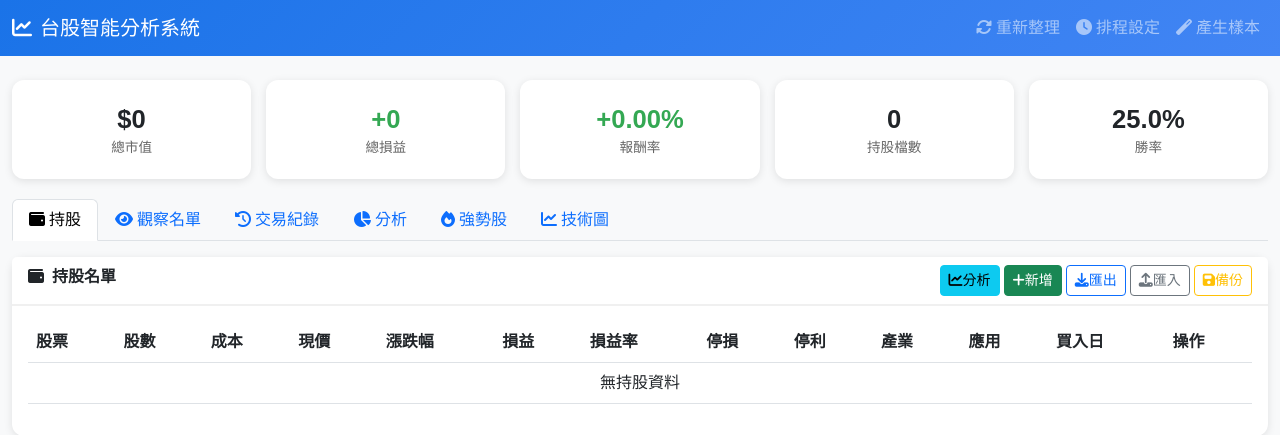
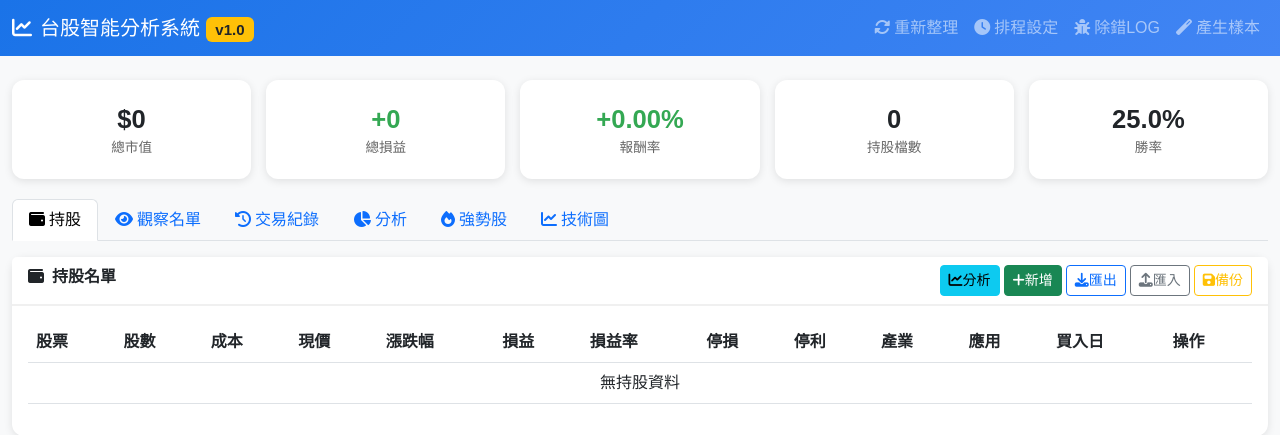
Before and after one commit to jun20250621-prog/stock-web-dashboard, a Flask app: page / in a window 1280 px wide. Shown: the top 435 px of the page. Run offline with Flask 2, Linux system fonts and the light colour scheme; data comes from the database, SQL or seed files in the repository; data that the repository does not hold is empty.

Commit message:
新增版本號、訊息欄改進、除錯LOG功能

```diff
--- a/templates/index.html
+++ b/templates/index.html
@@ -53,18 +53,22 @@
     <nav class="navbar navbar-dark navbar-expand-lg">
         <div class="container-fluid">
             <a class="navbar-brand" href="javascript:location.reload()">
-                <i class="fas fa-chart-line me-2"></i>台股智能分析系統
+                <i class="fas fa-chart-line me-2"></i>台股智能分析系統 <span class="badge bg-warning text-dark">v1.0</span>
             </a>
             <ul class="navbar-nav ms-auto">
                 <li class="nav-item"><a class="nav-link" href="javascript:loadAll()"><i class="fas fa-sync-alt me-1"></i>重新整理</a></li>
                 <li class="nav-item"><button class="nav-link btn btn-link" data-bs-toggle="modal" data-bs-target="#scheduleModal"><i class="fas fa-clock me-1"></i>排程設定</button></li>
+                <li class="nav-item"><button class="nav-link btn btn-link" onclick="toggleDebugLog()"><i class="fas fa-bug me-1"></i>除錯LOG</button></li>
                 <li class="nav-item"><a class="nav-link" href="javascript:generateSample()"><i class="fas fa-magic me-1"></i>產生樣本</a></li>
             </ul>
         </div>
     </nav>
     <!-- 訊息欄 -->
-    <div id="messageBar" class="alert alert-info d-none" role="alert">
-        <i class="fas fa-info-circle me-2"></i><span id="messageText"></span>
+    <div class="container-fluid mt-2">
+        <div id="messageBar" class="alert alert-dismissible fade show d-none" role="alert">
+            <strong id="messageTitle"></strong> <span id="messageText"></span>
+            <button type="button" class="btn-close" onclick="hideMessage()"></button>
+        </div>
     </div>
     <div class="container-fluid mt-4">
         <div class="summary-cards">
@@ -206,8 +210,71 @@
             <div class="modal-body" id="modalBody"></div>
             <div class="modal-footer"><button type="button" class="btn btn-secondary" data-bs-dismiss="modal">取消</button><button type="button" class="btn btn-primary" id="modalSave">儲存</button></div>
         </div></div></div>
+    <!-- 除錯LOG Modal -->
+    <div class="modal fade" id="debugLogModal" tabindex="-1">
+        <div class="modal-dialog modal-lg">
+            <div class="modal-content">
+                <div class="modal-header">
+                    <h5 class="modal-title"><i class="fas fa-bug me-2"></i>除錯LOG</h5>
+                    <button type="button" class="btn-close" data-bs-dismiss="modal"></button>
+                </div>
+                <div class="modal-body">
+                    <div class="d-flex justify-content-between mb-2">
+                        <button class="btn btn-sm btn-outline-secondary" onclick="clearDebugLog()"><i class="fas fa-trash"></i>清除</button>
+                        <button class="btn btn-sm btn-outline-primary" onclick="copyDebugLog()"><i class="fas fa-copy"></i>複製</button>
+                    </div>
+                    <div id="debugLogContent" class="bg-dark text-light p-3" style="height: 300px; overflow-y: auto; font-family: monospace; font-size: 12px;"></div>
+                </div>
+                <div class="modal-footer">
+                    <button type="button" class="btn btn-secondary" data-bs-dismiss="modal">關閉</button>
+                </div>
+            </div>
+        </div>
+    </div>
+
     <script src="https://cdn.jsdelivr.net/npm/bootstrap@5.3.0/dist/js/bootstrap.bundle.min.js"></script>
     <script>
+    // 除錯LOG系統
+    const debugLogs = [];
+    const MAX_LOGS = 100;
+
+    function log(level, source, message){
+        const time = new Date().toLocaleTimeString();
+        const logEntry = {time, level, source, message};
+        debugLogs.push(logEntry);
+        if(debugLogs.length > MAX_LOGS) debugLogs.shift();
+
+        // 同時輸出到瀏覽器console
+        const icon = level === 'error' ? '❌' : level === 'warn' ? '⚠️' : 'ℹ️';
+        console[level] ? console[level](icon+' ['+source+'] '+message) : console.log(icon+' ['+source+'] '+message);
+    }
+
+    function toggleDebugLog(){
+        const modal = new bootstrap.Modal(document.getElementById('debugLogModal'));
+        modal.show();
+        renderDebugLog();
+    }
+
+    function renderDebugLog(){
+        const container = document.getElementById('debugLogContent');
+        container.innerHTML = debugLogs.map(l =>
+            '<div class="mb-1"><span class="text-secondary">'+l.time+'</span> <span class="text-'+(l.level==='error'?'danger':l.level==='warn'?'warning':'info')+'">'+l.level.toUpperCase()+'</span> [<span class="text-warning">'+l.source+'</span>] '+l.message+'</div>'
+        ).join('');
+        container.scrollTop = container.scrollHeight;
+    }
+
+    function clearDebugLog(){
+        debugLogs.length = 0;
+        renderDebugLog();
+    }
+
+    function copyDebugLog(){
+        const text = debugLogs.map(l => '['+l.time+'] ['+l.level.toUpperCase()+'] ['+l.source+'] '+l.message).join('\n');
+        navigator.clipboard.writeText(text).then(() => showSuccess('已複製到剪貼簿'));
+    }
+
+    // 初始化
+    log('info', '系統', '台股智能分析系統 v1.0 啟動');
     let disciplineChart, strategyChart, mainChart;
     let portfolioData=[], watchlistData=[], tradesData=[];
     const modal = new bootstrap.Modal(document.getElementById('editModal'));
@@ -215,21 +282,28 @@
     function loadAll(){ loadSchedule(); loadPortfolio(); loadWatchlist(); loadTrades(); loadAnalysis(); loadStockSelect(); }
 
     // 訊息欄函數
-    function showMessage(text, type = 'info'){
+    function showMessage(title, text, type = 'info'){
         const bar = document.getElementById('messageBar');
-        const txt = document.getElementById('messageText');
-        bar.className = 'alert alert-'+type;
-        txt.textContent = text;
+        const titleEl = document.getElementById('messageTitle');
+        const textEl = document.getElementById('messageText');
+
+        bar.className = 'alert alert-'+type+' alert-dismissible fade show';
+        titleEl.textContent = title;
+        textEl.textContent = text;
         bar.classList.remove('d-none');
+
+        // 除錯LOG
+        console.log('[訊息] '+title+': '+text);
     }
 
     function hideMessage(){
         document.getElementById('messageBar').classList.add('d-none');
     }
 
-    function showSuccess(text){ showMessage(text, 'success'); setTimeout(hideMessage, 3000); }
-    function showError(text){ showMessage(text, 'danger'); }
-    function showWarning(text){ showMessage(text, 'warning'); }
+    function showSuccess(title, text){ showMessage(title, text, 'success'); }
+    function showError(title, text){ showMessage(title, text, 'danger'); console.error('[錯誤] '+title+': '+text); }
+    function showWarning(title, text){ showMessage(title, text, 'warning'); console.warn('[警告] '+title+': '+text); }
+    function showInfo(title, text){ showMessage(title, text, 'info'); }
 
     async function loadSchedule(){
         try{
@@ -295,16 +369,22 @@
         };
 
     async function analyzeStock(code){
+        log('info', '分析', '開始分析股票: '+code);
         document.getElementById('analyzeCode').textContent = code;
         document.getElementById('analyzeContent').innerHTML = '<div class="text-center"><div class="spinner-border"></div></div>';
         const modal = new bootstrap.Modal(document.getElementById('analyzeModal'));
         modal.show();
 
         try{
+            log('info', 'API', '呼叫分析API: /api/portfolio/analyze/'+code);
             const res = await fetch('/api/portfolio/analyze/'+code);
             const json = await res.json();
+            log('info', 'API', 'API回應: success='+json.success);
+
             if(json.success){
                 const d = json.data;
+                log('info', '分析', '股票 '+code+' 建議: '+d.recommendation);
+
                 const recClass = d.recommendation === 'sell' ? 'text-danger' : d.recommendation === 'buy' ? 'text-success' : 'text-warning';
                 const recIcon = d.recommendation === 'sell' ? 'fa-arrow-down' : d.recommendation === 'buy' ? 'fa-arrow-up' : 'fa-minus';
                 document.getElementById('analyzeContent').innerHTML = `
@@ -375,17 +455,27 @@
     }
 
     async function analyzeAll(){
-        showMessage('正在分析所有持股...', 'info');
+        log('info', '分析', '開始分析所有持股');
+        showInfo('分析中', '正在分析所有持股，請稍候...');
         try{
+            log('info', 'API', '呼叫分析API: /api/portfolio/analyze_all');
             const res = await fetch('/api/portfolio/analyze_all');
             const json = await res.json();
+            log('info', 'API', 'API回應: success='+json.success+', count='+(json.data?.length||0));
+
             if(json.success && json.data.length > 0){
                 // 統計建議
                 const sellCount = json.data.filter(d => d.recommendation === 'sell').length;
                 const holdCount = json.data.filter(d => d.recommendation === 'hold').length;
                 const buyCount = json.data.filter(d => d.recommendation === 'buy').length;
 
-                showMessage(`分析完成：${sellCount}檔建議賣出，${holdCount}檔建議續抱`, sellCount > 0 ? 'warning' : 'success');
+                log('info', '分析', '統計: 賣出='+sellCount+', 續抱='+holdCount+', 買入='+buyCount);
+
+                if(sellCount > 0){
+                    showWarning('分析完成', `${sellCount}檔建議賣出，${holdCount}檔建議續抱`);
+                }else{
+                    showSuccess('分析完成', `${holdCount}檔建議續抱`);
+                }
 
                 document.getElementById('analyzeCode').textContent = '全部持股 ('+json.data.length+'檔)';
                 let html = '<div class="table-responsive"><table class="table table-hover"><thead><tr><th>股票</th><th>現價</th><th>損益%</th><th>漲跌幅%</th><th>MA5</th><th>MA20</th><th>RSI</th><th>建議</th><th>原因</th></tr></thead><tbody>';
```
